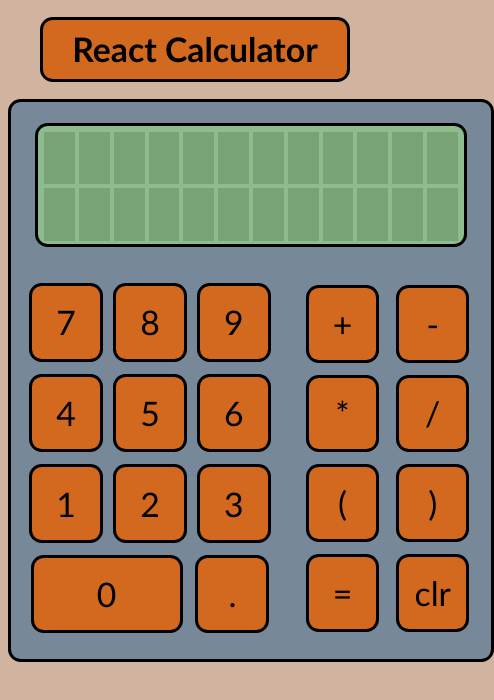
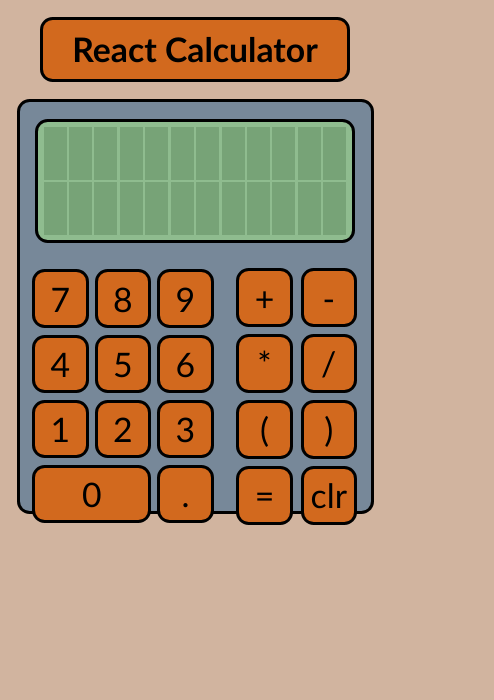
Before and after one commit to connerdrake98/react-calculator, a React (Create React App) app: page / in a window 390 px wide. Shown: the top 700 px of the page, 494 px wide, since content can reach past the window. Built offline with nearby package versions, Linux system fonts and the light colour scheme.

Commit message:
Responsiveness - mobile/small desktop windows

```diff
--- a/src/App.js
+++ b/src/App.js
@@ -109,7 +109,7 @@ function App() {
         id="title"
         className=" center fill border flex round-corners-1 text-center"
       >
-        <h1 class="text-center">React Calculator</h1>
+        <h1 class="center text-center">React Calculator</h1>
       </div>
       <Calculator charsEntered={charsEntered} handleinput={handleInput} />
     </>
--- a/src/ButtonContainers.js
+++ b/src/ButtonContainers.js
@@ -2,12 +2,12 @@
 
 const DEFAULT_BUTTON_HEIGHT = "20%";
 const DEFAULT_NUM_BUTTON_WIDTH = "27%";
-const DEFAULT_OP_BUTTON_WIDTH = "37%";
+const DEFAULT_OP_BUTTON_WIDTH = "39%";
 
 export const BUTTON_CONTAINERS = {
   id: "root-button-container",
   style: {
-    height: "70%",
+    height: "75%",
     width: "99%",
   },
   classes: "center flex",
@@ -15,8 +15,8 @@ export const BUTTON_CONTAINERS = {
     {
       id: "numeric",
       style: {
-        height: "93%",
-        width: "53%",
+        height: "85%",
+        width: "54%",
       },
       classes: "center flex padded-container",
       buttons: [
@@ -86,7 +86,7 @@ export const BUTTON_CONTAINERS = {
         {
           id: "0",
           style: {
-            width: "58%",
+            width: "60.5%",
             height: DEFAULT_BUTTON_HEIGHT,
           },
         },
@@ -102,8 +102,8 @@ export const BUTTON_CONTAINERS = {
     {
       id: "auxilliaries",
       style: {
-        height: "92%",
-        width: "38%",
+        height: "85.8%",
+        width: "37%",
       },
       classes: "center flex padded-container",
 
--- a/src/index.css
+++ b/src/index.css
@@ -1,10 +1,10 @@
 :root {
   --root-height: 98vh;
-  --default-calculator-width-in: 5in;
-  --default-calculator-height-in: 5.8in;
+  --default-calculator-width: min(5.5in, 90vw);
+  --default-calculator-height: min(6in, 105vw, 60vh);
 
-  --round-corner-border-radius-1: 1.5vh;
-  --round-corner-border-radius-2: 0.5vh;
+  --round-corner-border-radius-1: max(1.5vh, 8px);
+  --round-corner-border-radius-2: max(0.5vh, 2px);
   --default-border-size: max(0.45vh, 2px);
 }
 
@@ -36,8 +36,8 @@ body {
 }
 
 .text-center {
-  margin: auto;
-  text-align: center;
+  justify-content: center;
+  align-items: center;
 }
 
 .center {
@@ -45,7 +45,7 @@ body {
 }
 
 .button-digit {
-  font-size: 4vh;
+  font-size: max(4vh, 20px);
   align-items: center;
   justify-content: center;
   background-color: chocolate;
@@ -55,20 +55,19 @@ body {
   background-color: rgb(253, 198, 158);
 }
 
-.padded-container {
-  padding: 1vh;
-}
-
 #title {
   margin-top: 2vh;
+  margin-bottom: max(1vh, 0.1in);
   width: max(36vh, 2in);
   height: max(7vh, 0.25in);
   font-size: max(2vh, 8px);
 }
 
 #calculator {
-  width: max(min(var(--default-calculator-width-in), 60vh), 3in);
-  height: max(min(var(--default-calculator-height-in), 70vh), 3in);
+  width: max(min(var(--default-calculator-width), 60vh), 3in);
+  height: max(var(--default-calculator-height), 3in);
+  flex-direction: row;
+  justify-content: space-around;
   margin-top: 2vh;
   background-color: lightslategray;
 }
@@ -76,20 +75,21 @@ body {
 #screen {
   display: flex;
   justify-content: space-around;
+  align-content: space-around;
   width: 87%;
-  height: 13vh;
-  margin-top: 2.5vh;
+  height: min(max(13vh, 0.6in), 80vh);
+  margin-top: max(2vh, 0.1in);
   background-color: darkseagreen;
   padding: 0.5vh;
 }
 
 #digit {
-  height: 48%;
-  width: 7.4%;
-  margin: 0.2vh;
+  height: max(6vh, 48%);
+  width: max(7.55%, 0.2in);
+  margin: 0.14vh;
   background-color: rgb(119, 163, 119);
   font-size: 5vh;
+  display: flex;
   align-items: center;
   justify-content: center;
-  display: flex;
 }
```
